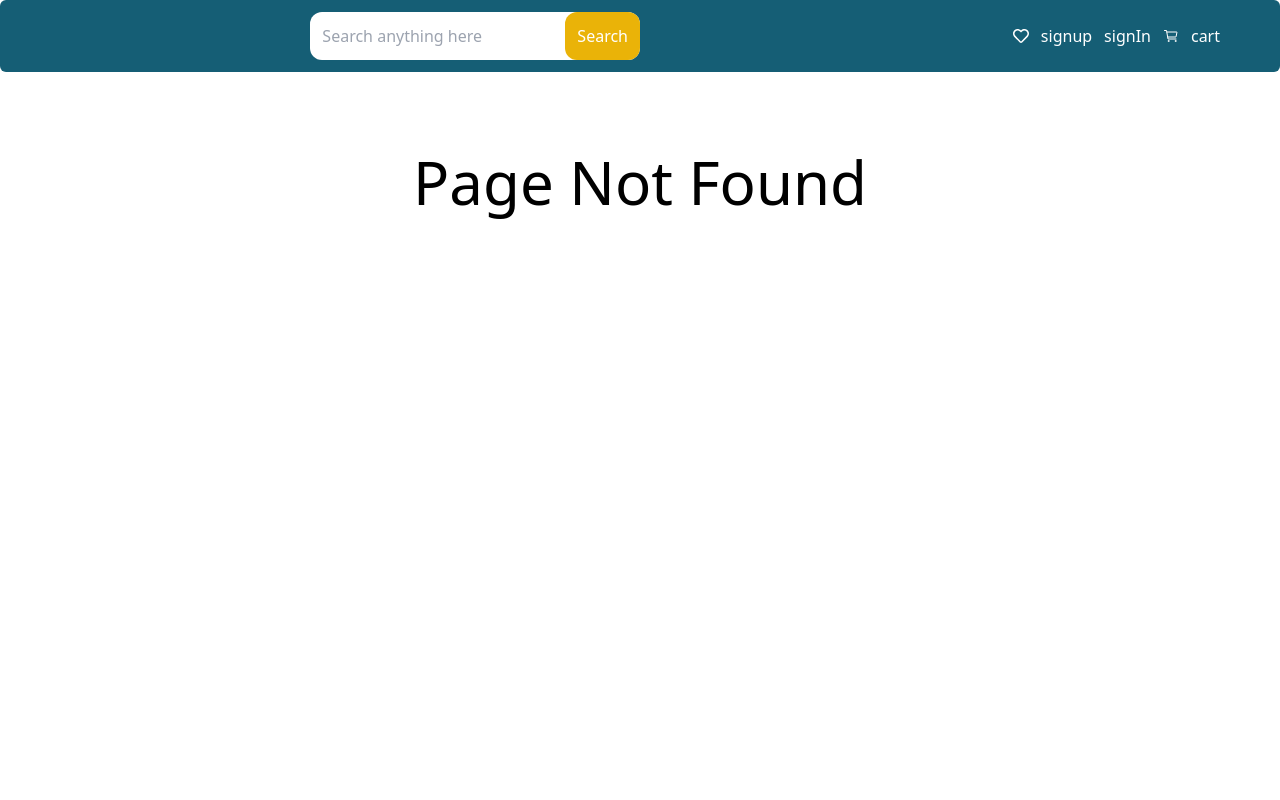
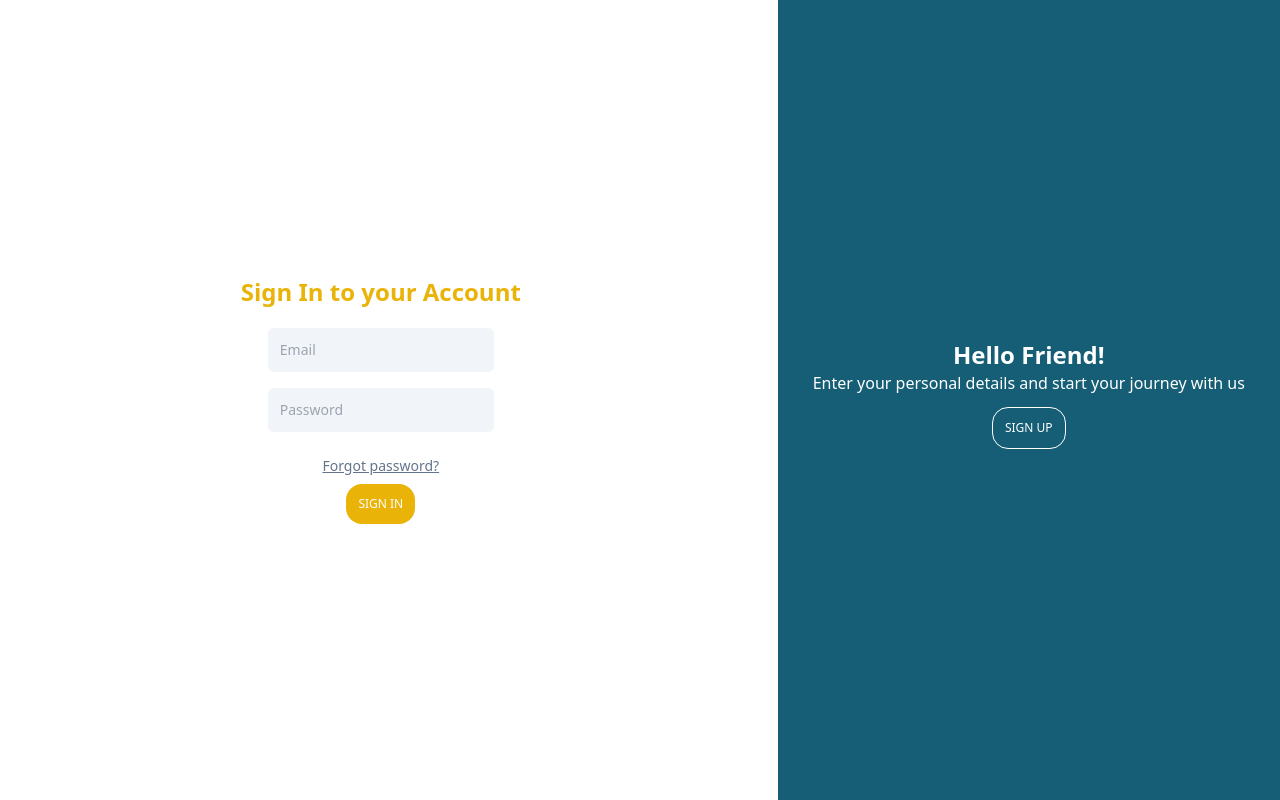
Before and after one commit to jerrymathew24/product-management-frontend, a React (Create React App) app: page /signIn in a window 1280 px wide. Before the commit this address had no page. Built offline with nearby package versions, Linux system fonts and the light colour scheme.

Commit message:
signIn page

```diff
--- a/src/App.js
+++ b/src/App.js
@@ -3,7 +3,7 @@ import HomePage from './pages/HomePage.js';
 import ProductDetails from './pages/ProductDetails';
 import PageNotFound from './pages/PageNotFound';
 import SignUp from './pages/Auth/SignUp.js';
-import Login from './pages/Auth/Login.js';
+import SignIn from './pages/Auth/SignIn.js';
 
 function App() {
   return (
@@ -11,7 +11,7 @@ function App() {
       <Routes>
         <Route path='/' element={<HomePage />} />
         <Route path='/signUp' element={<SignUp />} />
-        <Route path='/login' element={<Login />} />
+        <Route path='/signIn' element={<SignIn />} />
         <Route path='/productDetails' element={<ProductDetails />} />
         <Route path='*' element={<PageNotFound />} />
 
--- a/src/pages/Auth/Login.js
+++ /dev/null
@@ -1,9 +0,0 @@
-import React from 'react'
-
-const Login = () => {
-    return (
-        <div>Login</div>
-    )
-}
-
-export default Login
--- /dev/null
+++ b/src/pages/Auth/SignIn.js
@@ -0,0 +1,22 @@
+import React from 'react'
+
+const SignIn = () => {
+    return (
+        <div className="grid grid-cols-10 gap-4 items-center">
+            <div class="col-span-6 flex flex-col items-center justify-center h-screen">
+                <h1 class="text-center text-2xl font-bold text-yellow-500 mb-5">Sign In to your Account</h1>
+                <input type="email" placeholder="Email" className="col-span-1 mb-4 bg-slate-100 text-sm p-3 rounded-md" />
+                <input type="password" placeholder="Password" className="col-span-1 mb-4 bg-slate-100 text-sm p-3 rounded-md" />
+                <p className='text-sm text-slate-500 underline p-2'>Forgot password?</p>
+                <button className='bg-yellow-500 rounded-2xl text-white p-3 font-normal text-xs '>SIGN IN</button>
+            </div>
+            <div class="col-span-4 bg-cyan-800 flex flex-col items-center justify-center h-screen text-white">
+                <h1 className='text-2xl font-bold'>Hello Friend!</h1>
+                <p>Enter your personal details and start your journey with us</p>
+                <button className='border border-white rounded-2xl text-white p-3 m-3 font-normal text-xs '>SIGN UP</button>
+            </div>
+        </div>
+    )
+}
+
+export default SignIn
--- a/src/pages/Auth/SignUp.js
+++ b/src/pages/Auth/SignUp.js
@@ -1,5 +1,4 @@
 import React from 'react'
-import { FaRegUser } from "react-icons/fa6";
 
 const SignUp = () => {
   return (
```
